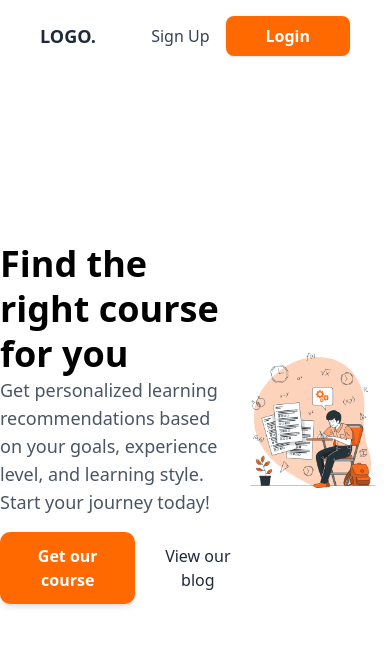
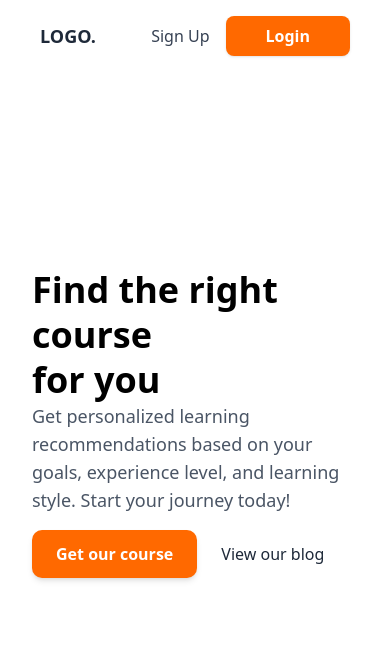
Before and after one commit to masterdevsabith/studbud, a Next.js app: page / in a window 390 px wide. Shown: the top 646 px of the page. Built offline with nearby package versions, Linux system fonts and the light colour scheme.

Commit message:
updated hero

```diff
--- a/app/components/Hero.tsx
+++ b/app/components/Hero.tsx
@@ -4,7 +4,7 @@ import Image from "next/image";
 
 export default function HeroSection() {
   return (
-    <section className="flex items-center justify-center bg-white h-dvh">
+    <section className="flex items-center justify-center bg-white h-dvh px-8">
       <div className="flex items-center justify-center">
         <div className="">
           <h1 className="text-4xl md:text-5xl font-extrabold text-black leading-tight">
@@ -25,7 +25,7 @@ export default function HeroSection() {
             </button>
           </div>
         </div>
-        <div className="">
+        <div className="hidden lg:block md:block">
           <Image
             src="/assets/Exams-bro.png"
             alt="Hero Illustration"
```
